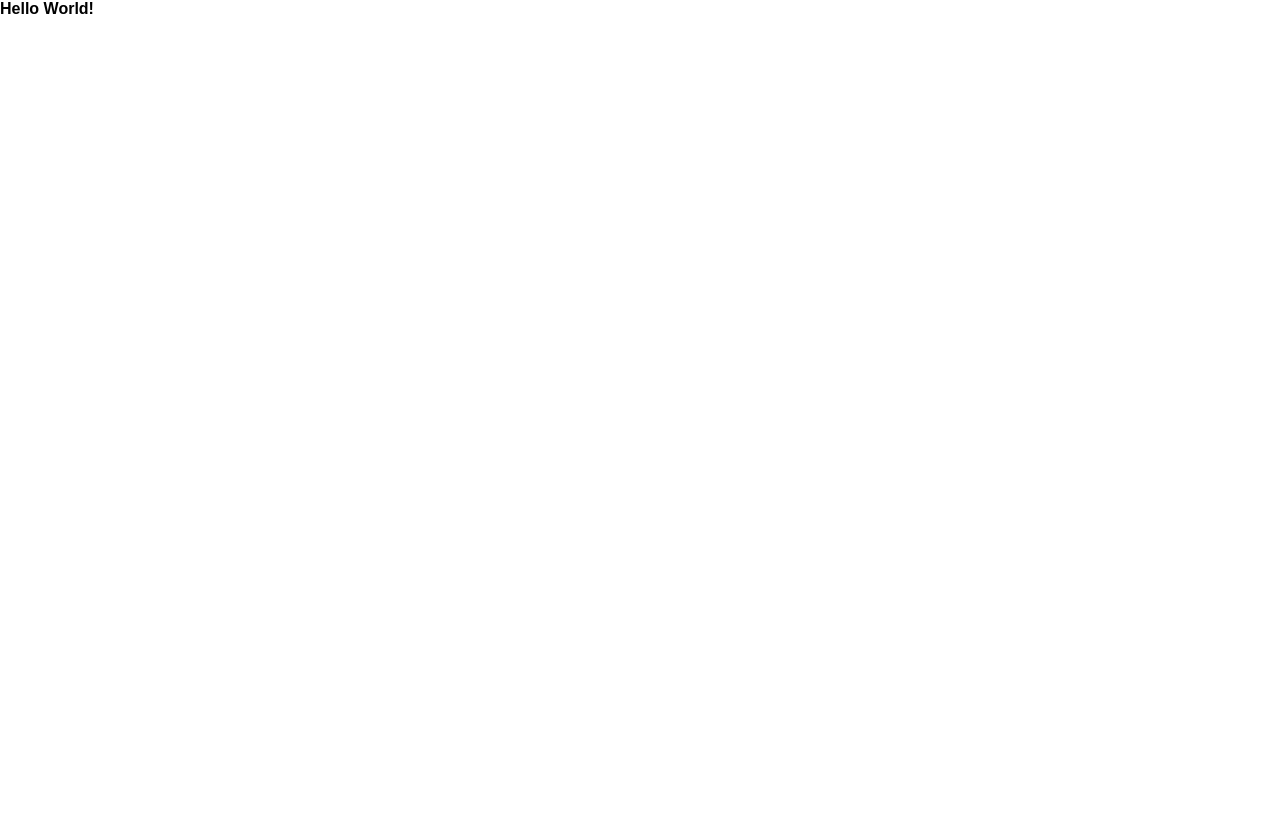
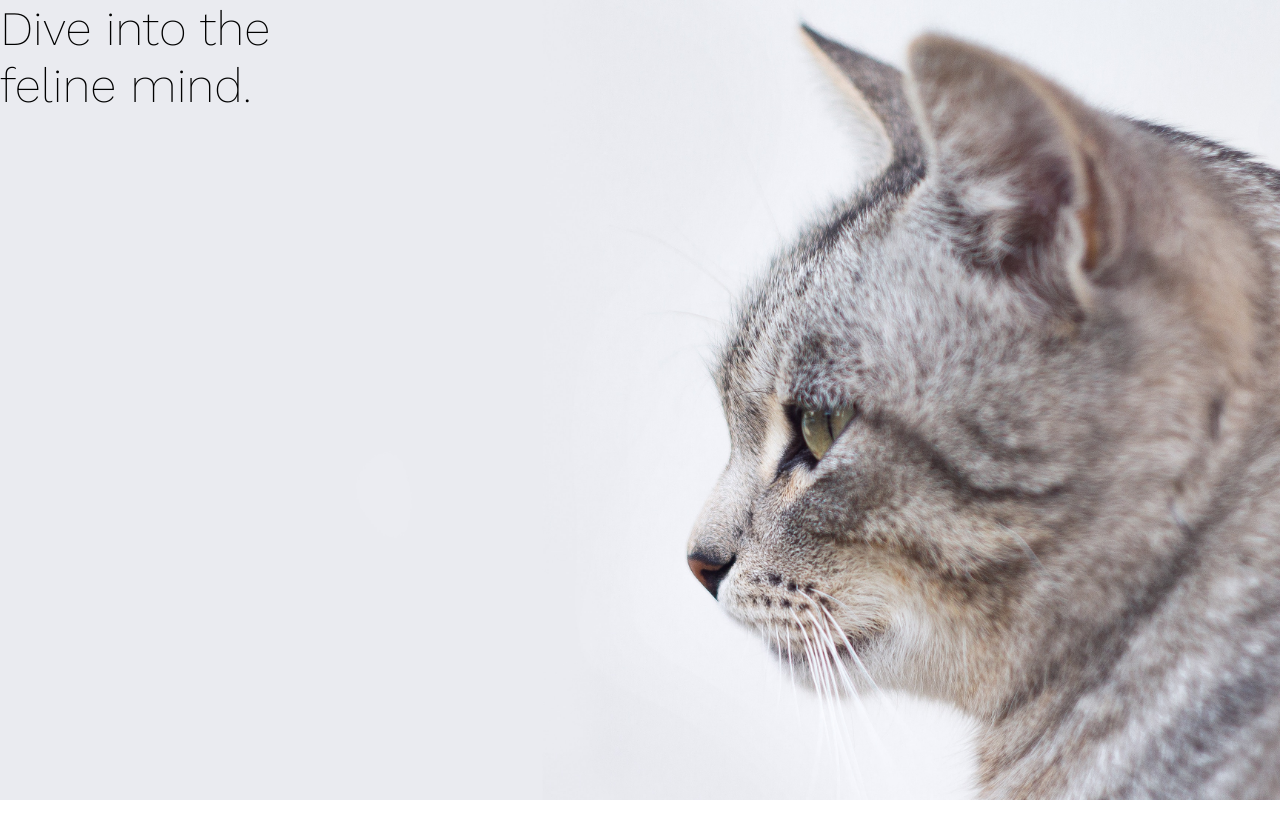
Before and after one commit to kkv263/caturday, a React app: page / in a window 1280 px wide. Shown: the top 838 px of the page. Before the commit the page ends 800 px from the top, so only its background shows below. Built offline with nearby package versions, Linux system fonts and the light colour scheme.

Commit message:
progress on header

```diff
--- a/package.json
+++ b/package.json
@@ -35,7 +35,9 @@
     "react-dev-utils": "^4.2.1",
     "react-dom": "^16.0.0",
     "react-hot-loader": "^3.1.1",
+    "react-scroll-parallax": "^1.1.1",
     "style-loader": "0.19.0",
+    "styled-components": "^2.2.3",
     "sw-precache-webpack-plugin": "0.11.4",
     "url-loader": "0.6.2",
     "webpack": "3.8.1",
--- a/public/index.html
+++ b/public/index.html
@@ -10,6 +10,7 @@
     -->
     <link rel="manifest" href="%PUBLIC_URL%/manifest.json">
     <link rel="shortcut icon" href="%PUBLIC_URL%/favicon.ico">
+    <link href="https://fonts.googleapis.com/css?family=Work+Sans:200,400" rel="stylesheet">
     <!--
       Notice the use of %PUBLIC_URL% in the tags above.
       It will be replaced with the URL of the `public` folder during the build.
--- a/src/App.js
+++ b/src/App.js
@@ -1,12 +1,13 @@
 import React, { Component } from 'react';
+import Homepage from './Homepage'
+import { ParallaxProvider } from 'react-scroll-parallax';
 
 class App extends Component {
   render() {
     return (
-      <div className="App">
-      <h1>Hello World!</h1>
-
-      </div>
+      <ParallaxProvider>
+        <Homepage/>
+      </ParallaxProvider>
     );
   }
 }
--- /dev/null
+++ b/src/Homepage.js
@@ -0,0 +1,29 @@
+import React, { Component } from 'react';
+import { HeaderImage, HeaderText,About } from './styles/Homepage.style'
+import { Parallax } from 'react-scroll-parallax';
+import './index.css';
+
+class Homepage extends Component {
+  render() {
+    return (
+      <div>
+
+        <HeaderImage>
+        <Parallax
+            className="custom-class"
+            offsetYMax={4000}
+            offsetYMin={-4000}
+            slowerScrollRate
+          >
+          <HeaderText>Dive into the </HeaderText>
+          <HeaderText>feline mind.</HeaderText>
+        </Parallax>
+        </HeaderImage>
+        <About></About>
+
+      </div>
+    );
+  }
+}
+
+export default Homepage;
--- /dev/null
+++ b/src/styles/Homepage.style.js
@@ -0,0 +1,26 @@
+import styled from 'styled-components';
+import header from '../assets/header.jpg';
+
+export const HeaderImage = styled.div`
+width:100%;
+height: 100vh;
+background-image: url(${header});
+background-attachment: fixed;
+background-position: center;
+background-repeat: no-repeat;
+background-size: cover;
+position:relative;
+z-index:-1;
+`
+
+export const HeaderText = styled.h1`
+font-family: 'Work Sans', sans-serif;
+font-weight: 200;
+font-size: 3em;
+`
+
+export const About = styled.div`
+width:100%;
+height:100vh;
+background-color:white;
+`
```
Also changed, not shown: src/assets/header.jpg (added), src/index.css (line endings or trailing spaces), 1 other file (tests, documents, lock files or other folders).
